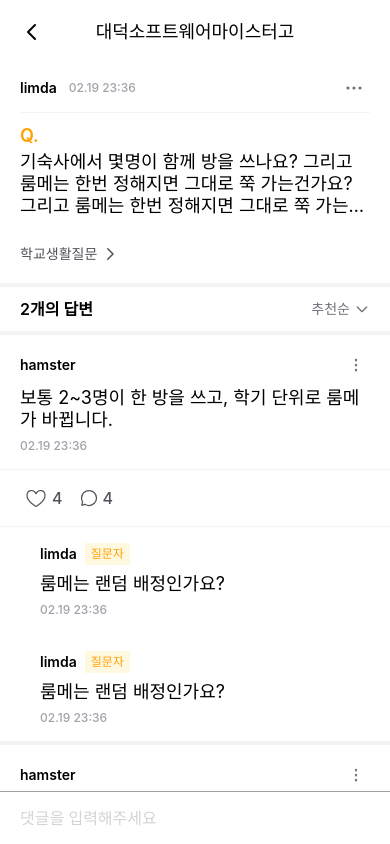
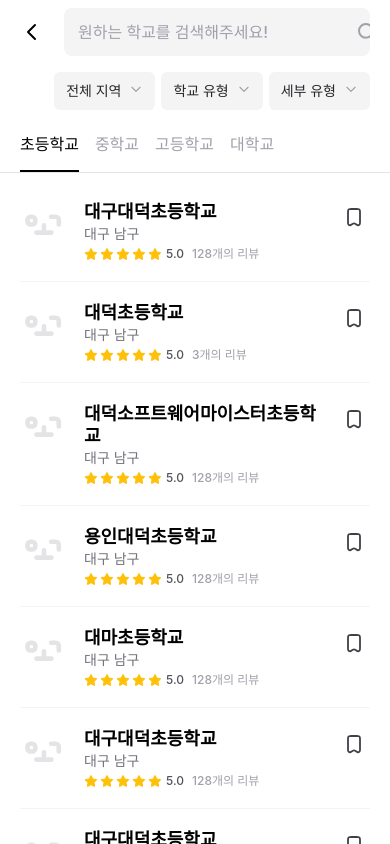
Before and after one commit to MEOGO-DSM/MEOGO_Frontend_V2, a React Native app: screen / in a window 390 px wide. Built offline with nearby package versions, Linux system fonts and the light colour scheme.

Commit message:
edit :: 안쓰는 불러오기 삭제

```diff
--- a/App.tsx
+++ b/App.tsx
@@ -6,10 +6,9 @@
  */
 
 import React from 'react';
-import Login from './src/app/login/page';
-import { NavigationContainer } from '@react-navigation/native';
-import { createNativeStackNavigator } from '@react-navigation/native-stack';
-import IdAndPassword from './src/app/signup/IdAndPassword';
+import Login from './src/app/Login/page';
+import {NavigationContainer} from '@react-navigation/native';
+import {createNativeStackNavigator} from '@react-navigation/native-stack';
 import Community from './src/app/community/page';
 import Post from './src/app/community/Post';
 import EditPost from './src/app/community/EditPost';
@@ -19,16 +18,16 @@ import Write from './src/app/review/Write';
 import KeywordReview from './src/app/review/KeywordReview';
 import Search from './src/app/search/page';
 import NavBar from './src/components/NavBar';
-import Signup from './src/app/signup/page';
-import QandADetail from './src/app/review/QandADetail'
+import Signup from './src/app/Signup/page';
+import QandADetail from './src/app/review/QandADetail';
 
 function App(): React.JSX.Element {
   const Stack = createNativeStackNavigator();
   return (
     <NavigationContainer>
       <Stack.Navigator
-        screenOptions={{ headerShown: false }}
-        initialRouteName="QandADetail">
+        screenOptions={{headerShown: false}}
+        initialRouteName="Search">
         <Stack.Screen name="Login" component={Login} />
         <Stack.Screen name="Signup" component={Signup} />
         <Stack.Screen name="NavBar" component={NavBar} />
```
